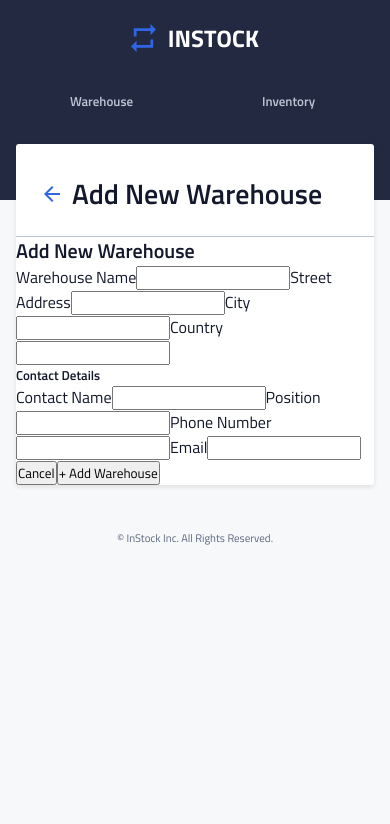
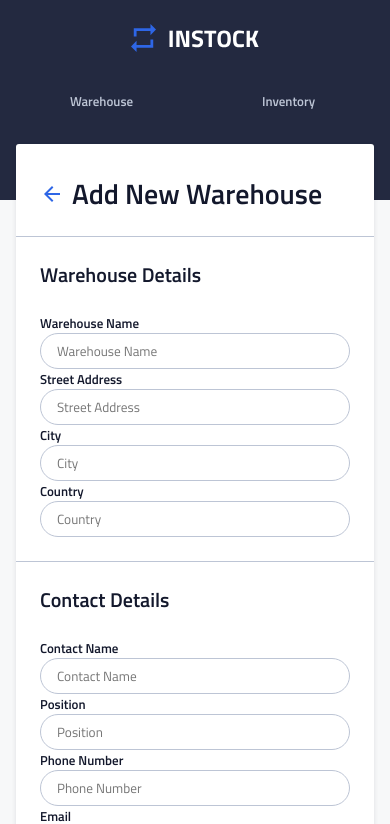
Before and after one commit to dishabehere/instock-frontend, a React (Vite) app: page /warehouses/add in a window 390 px wide. Shown: the top 824 px of the page. Built offline with nearby package versions, Linux system fonts and the light colour scheme.

Commit message:
Add styling for mobile view

```diff
--- a/src/components/WarehouseFormDetails/WarehouseFormDetails.jsx
+++ b/src/components/WarehouseFormDetails/WarehouseFormDetails.jsx
@@ -1,4 +1,4 @@
-import { useState, useEffect } from "react";
+import { useState } from "react";
 import { useLocation } from "react-router-dom";
 import axios from "axios";
 import "./WarehouseFormDetails.scss";
@@ -19,6 +19,7 @@ function WarehouseFormDetails() {
   });
 
   const [errors, setErrors] = useState({});
+  const [submitted, setSubmitted] = useState(false);
 
   const validate = () => {
     let newErrors = {};
@@ -44,67 +45,94 @@ function WarehouseFormDetails() {
     setFormData({ ...formData, [e.target.name]: e.target.value });
   };
 
-  useEffect(() => {
-    const submitWarehouse = async () => {
+  const handleSubmit = async (e) => {
+    e.preventDefault();
+    setSubmitted(true);
     if (validate()) {
       try {
-          const response = await axios.post(`${import.meta.env.VITE_BASE_URL}/api/warehouses`, formData);
-          console.log("Form submitted successfully", response.data);
+        await axios.post(`${import.meta.env.VITE_BASE_URL}/api/warehouses`, formData);
+        setFormData({
+          warehouseName: "",
+          streetAddress: "",
+          city: "",
+          country: "",
+          contactName: "",
+          position: "",
+          phoneNumber: "",
+          email: "",
+        });
+        setSubmitted(false);
       } catch (error) {
         console.error("Error submitting form", error);
       }
     }
   };
 
-    if (Object.keys(errors).length === 0 && Object.values(formData).some(value => value.trim() !== "")) {
-      submitWarehouse();
-    }
-  }, [formData]);
+  const handleCancel = () => {
+    setFormData({
+      warehouseName: "",
+      streetAddress: "",
+      city: "",
+      country: "",
+      contactName: "",
+      position: "",
+      phoneNumber: "",
+      email: "",
+    });
+    setErrors({});
+    setSubmitted(false);
+  };
 
   return (
     <section className="form">
-      <h2>{isAddPage ? "Add New Warehouse" : "Edit Warehouse"}</h2>
-      <form onSubmit={(e) => e.preventDefault()} noValidate>
-        <div className="form__fields">
-          <label>Warehouse Name</label>
-          <input type="text" name="warehouseName" value={formData.warehouseName} onChange={handleChange} />
-          {errors.warehouseName && <span className="error">{errors.warehouseName}</span>}
+      <form onSubmit={handleSubmit} noValidate className="form__form">
+        <div className="form__details">
+            <div className="form__fields form__fields--modified">
+                <h2 className="form__heading">Warehouse Details</h2>
+                <div className="form__field">
+                    <h3 className="form__label">Warehouse Name</h3>
+                    <input className="form__input" placeholder="Warehouse Name" type="text" name="warehouseName" value={formData.warehouseName} onChange={handleChange} />
+                    {submitted && errors.warehouseName && <span className="error">{errors.warehouseName}</span>}
 
-          <label>Street Address</label>
-          <input type="text" name="streetAddress" value={formData.streetAddress} onChange={handleChange} />
-          {errors.streetAddress && <span className="error">{errors.streetAddress}</span>}
+                    <h3 className="form__label">Street Address</h3>
+                    <input className="form__input" placeholder="Street Address" type="text" name="streetAddress" value={formData.streetAddress} onChange={handleChange} />
+                    {submitted && errors.streetAddress && <span className="error">{errors.streetAddress}</span>}
 
-          <label>City</label>
-          <input type="text" name="city" value={formData.city} onChange={handleChange} />
-          {errors.city && <span className="error">{errors.city}</span>}
+                    <h3 className="form__label">City</h3>
+                    <input className="form__input" placeholder="City" type="text" name="city" value={formData.city} onChange={handleChange} />
+                    {submitted && errors.city && <span className="error">{errors.city}</span>}
 
-          <label>Country</label>
-          <input type="text" name="country" value={formData.country} onChange={handleChange} />
-          {errors.country && <span className="error">{errors.country}</span>}
+                    <h3 className="form__label">Country</h3>
+                    <input className="form__input" placeholder="Country" type="text" name="country" value={formData.country} onChange={handleChange} />
+                    {submitted && errors.country && <span className="error">{errors.country}</span>}
+                </div>
             </div>
 
             <div className="form__fields">
-          <h3>Contact Details</h3>
-          <label>Contact Name</label>
-          <input type="text" name="contactName" value={formData.contactName} onChange={handleChange} />
-          {errors.contactName && <span className="error">{errors.contactName}</span>}
+                <h2 className="form__heading">Contact Details</h2>
+                <div className="form__field">
+                    <h3 className="form__label">Contact Name</h3>
+                    <input className="form__input" placeholder="Contact Name" type="text" name="contactName" value={formData.contactName} onChange={handleChange} />
+                    {submitted && errors.contactName && <span className="error">{errors.contactName}</span>}
 
-          <label>Position</label>
-          <input type="text" name="position" value={formData.position} onChange={handleChange} />
-          {errors.position && <span className="error">{errors.position}</span>}
+                    <h3 className="form__label">Position</h3>
+                    <input className="form__input" placeholder="Position" type="text" name="position" value={formData.position} onChange={handleChange} />
+                    {submitted && errors.position && <span className="error">{errors.position}</span>}
 
-          <label>Phone Number</label>
-          <input type="text" name="phoneNumber" value={formData.phoneNumber} onChange={handleChange} />
-          {errors.phoneNumber && <span className="error">{errors.phoneNumber}</span>}
+                    <h3 className="form__label">Phone Number</h3>
+                    <input className="form__input" placeholder="Phone Number" type="text" name="phoneNumber" value={formData.phoneNumber} onChange={handleChange} />
+                    {submitted && errors.phoneNumber && <span className="error">{errors.phoneNumber}</span>}
 
-          <label>Email</label>
-          <input type="email" name="email" value={formData.email} onChange={handleChange} />
-          {errors.email && <span className="error">{errors.email}</span>}
+                    <h3 className="form__label">Email</h3>
+                    <input className="form__input" placeholder="Email" type="email" name="email" value={formData.email} onChange={handleChange} />
+                    {submitted && errors.email && <span className="error">{errors.email}</span>}
+                </div>
+            </div>
         </div>
 
         <div className="form__buttons">
-          <button type="button" className="cancel">Cancel</button>
-          <button type="submit" className="submit">+ Add Warehouse</button>
+          <button type="button" className="form__button form__button--cancel" onClick={handleCancel}>Cancel</button>
+          <button type="submit" className="form__button form__button--submit">+ Add Warehouse</button>
         </div>
       </form>
     </section>
--- a/src/components/WarehouseFormDetails/WarehouseFormDetails.scss
+++ b/src/components/WarehouseFormDetails/WarehouseFormDetails.scss
@@ -1,2 +1,65 @@
 @use "../../styles/partials/variables" as *;
 @use "../../styles/partials/mixins" as *;
+
+.form{
+
+    &__details{
+        display: flex;
+        flex-direction: column;
+    }
+
+    &__fields{
+        padding: 1.5rem;
+
+        &--modified{
+            border-bottom: .0625rem solid $table-border-color;
+        }
+    }
+
+    &__field{
+        display: flex;
+        flex-direction: column;
+        padding-top: 1.5rem;
+    }
+
+    &__input {
+        height: 2.25rem;
+        border-radius: 1.25rem;
+        border: .0625rem solid $table-border-color;
+        padding: .5rem 1rem;
+    }
+
+    &__buttons {
+        padding: 1rem 1.5rem;
+        background-color: $tertiary-background-color;
+        display: flex;
+        justify-content: space-around;
+        gap: .625rem;
+    }
+
+    &__button {
+        width: 100%;
+        height: 2.25rem;
+        border: 0;
+        border-radius: 1.25rem;
+
+        &--cancel {
+            background-color: $global-color;
+            border: .0625rem solid $table-border-color;
+
+            &:hover {
+                border: .0625rem solid $interactive-color;
+                color: $interactive-color;
+            }
+        }
+
+        &--submit {
+            background-color: $interactive-color;
+            color: $global-color;
+
+            &:hover {
+                background-color: $secondary-background-color;
+            }
+        }
+    }
+}
--- a/src/styles/partials/_variables.scss
+++ b/src/styles/partials/_variables.scss
@@ -12,3 +12,4 @@ $instock-label-color: #158463;
 $error-state-color: #C94515;
 $hover-state: rgba(46, 102, 229, 0.07);
 $box-shadow: rgba(19, 24, 44, 0.1);
+$tertiary-background-color: rgba(247, 248, 249, 0.7);
```
Lines whose indentation alone changed are shown as unchanged.
